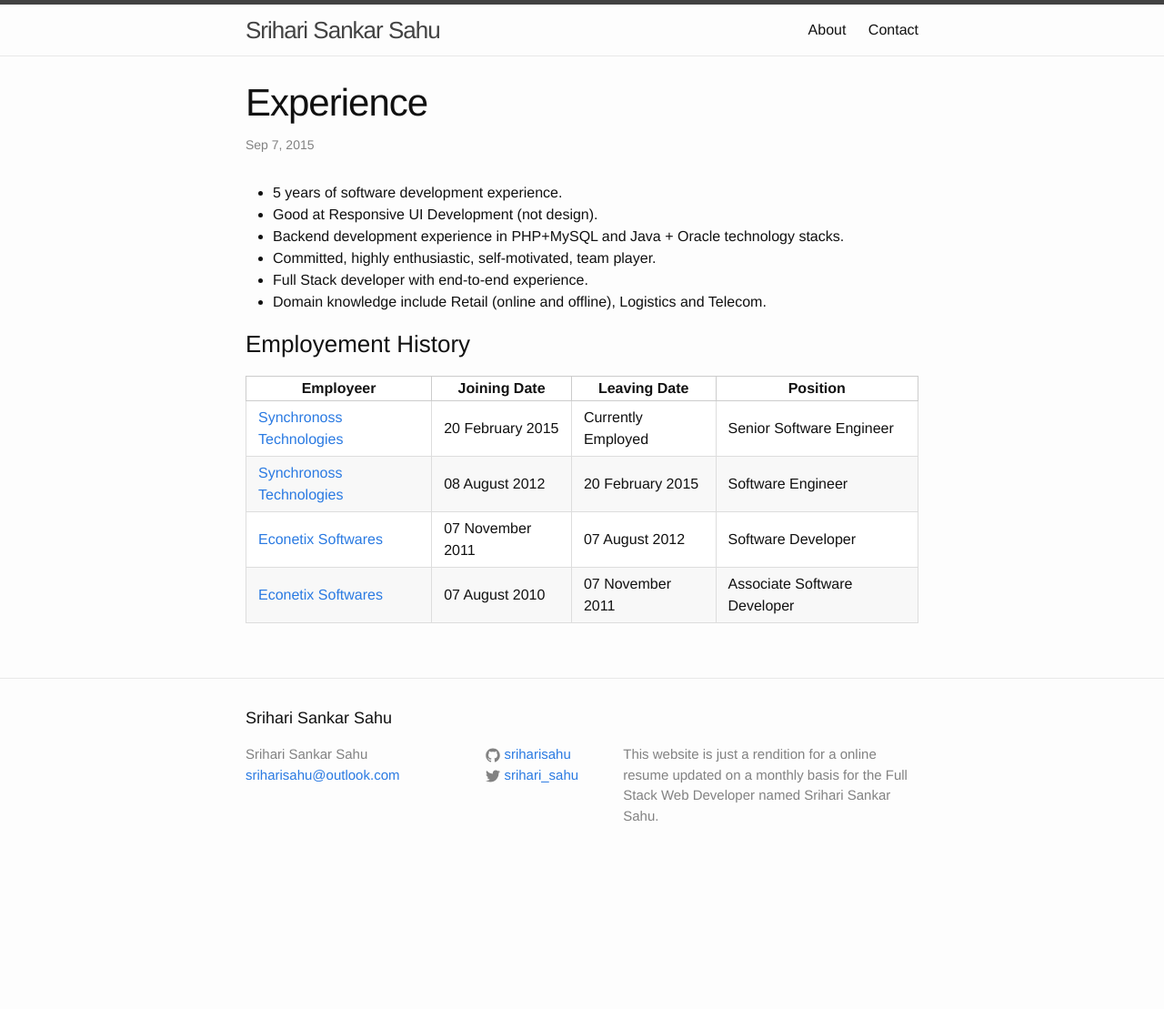
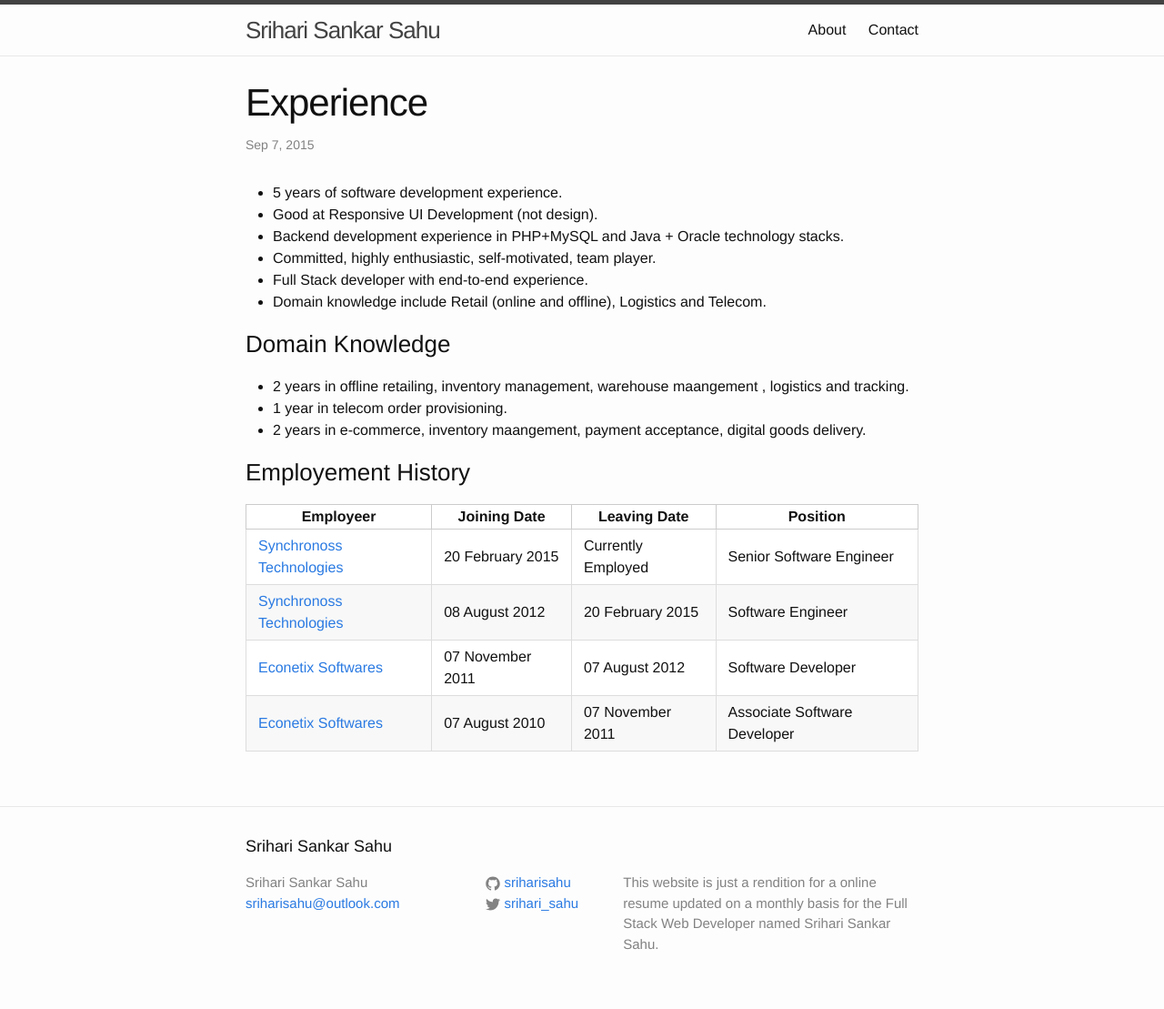
Before and after one commit to sriharisahu/sriharisahu.github.io, a Jekyll site: the page built from _posts/2015-09-07-experience.markdown, in a window 1280 px wide. Shown: the whole page at 91% size. Built offline with Jekyll 4.4.1, drawn with Linux system fonts in a browser that asks for light colours; before the commit the page ends 968 px from its top, so only the background shows below that.

Commit message:
new changes

```diff
--- a/_posts/2015-09-07-certs.markdown
+++ b/_posts/2015-09-07-certs.markdown
@@ -19,5 +19,7 @@ categories: resume
 ![math Certificate](/assets/math.jpg)
 ![rdbms Certificate](/assets/rdbms.jpg)
 
-Verify all the above on [Brain Bench](https://www.brainbench.com/)
+Verify all my certificates on [Brain Bench][:brainbench]
 My Transcript is : 10131336
+
+[:brainbench]: https://www.brainbench.com
--- a/_posts/2015-09-07-experience.markdown
+++ b/_posts/2015-09-07-experience.markdown
@@ -12,6 +12,12 @@ categories: resume
 -	Full Stack developer with end-to-end experience.
 -	Domain knowledge include Retail (online and offline), Logistics and Telecom.
 
+### Domain Knowledge ###
+
+ - 2 years in offline retailing, inventory management, warehouse maangement , logistics and tracking.
+ - 1 year in telecom order provisioning.
+  - 2 years in e-commerce, inventory maangement, payment acceptance, digital goods delivery.
+
 ### Employement History ###
 
 
```
Also changed, not shown: _posts/2015-09-08-motivation.markdown (added, +12 -0 lines), _posts/2015-09-08-projects.markdown (added, +21 -0 lines), index.html (+9 -10 lines), 1 other file.
